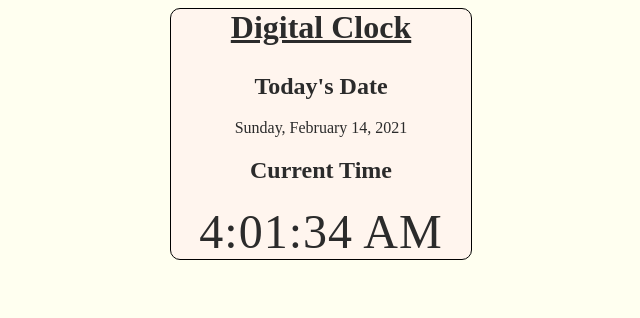
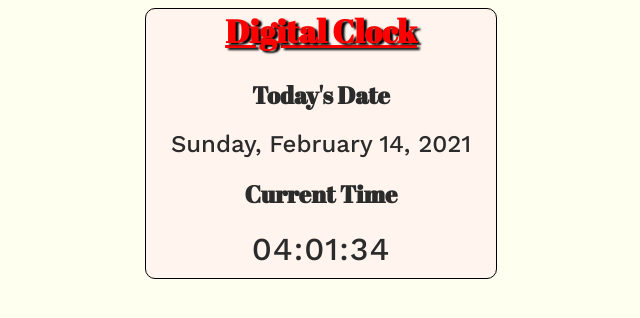
Before and after one commit to BryanGK/digital_clock, a plain HTML site: page index.html in a window 1280 px wide. Shown: the whole page, without its empty margins (319-959 px from the left). Drawn offline with nearby package versions, Linux system fonts and the light colour scheme.

Commit message:
Final copy for review.

```diff
--- a/index.html
+++ b/index.html
@@ -5,6 +5,10 @@
         <meta charset="UTF-8">
         <meta http-equiv="X-UA-Compatible" content="IE=edge">
         <meta name="viewport" content="width=device-width, initial-scale=1.0">
+        <link rel="preconnect" href="https://fonts.gstatic.com">
+        <link href="https://fonts.googleapis.com/css2?family=Work+Sans:wght@500&display=swap" rel="stylesheet">
+        <link rel="preconnect" href="https://fonts.gstatic.com">
+        <link href="https://fonts.googleapis.com/css2?family=Abril+Fatface&display=swap" rel="stylesheet">
         <link rel="stylesheet" href="style.css">
         <title>Digital Clock</title>
     </head>
--- a/script.js
+++ b/script.js
@@ -98,24 +98,9 @@ function clock() {
     const minutes = timeNow.getMinutes();
     const seconds = timeNow.getSeconds();
     currentTime.innerHTML =
-        `${checkHour(hour)}:${checkZero(minutes)}:${checkZero(seconds)} ${amPm(hour)}`;
+        `${checkZero(hour)}:${checkZero(minutes)}:${checkZero(seconds)}`;
 }
 
-function amPm(time) {
-    if (time > 12) {
-        return 'PM';
-    } else {
-        return 'AM';
-    }
-}
-
-function checkHour(time) {
-    if (time > 12) {
-        return `${time - 12}`;
-    } else {
-        return time;
-    }
-}
 function checkZero(time) {
     if (time < 10) {
         return `0${time}`;
--- a/style.css
+++ b/style.css
@@ -1,8 +1,4 @@
-* {
-    font-family: 'abril fatface';
-    text-align: center;
-    color: #2b2b2b;
-}
+
 
 body {
     background-color: ivory;
@@ -10,19 +6,38 @@ body {
 
 h1 {
     margin-top: 0;
+    font-family: 'abril fatface', Helvetica, Arial, sans-serif;
+    text-align: center;
+    color: red;
     text-decoration: underline;
     font-size: 2em;
+    text-shadow: 3px 2px 2px black;
+}
+
+h2 {
+        font-family: 'abril fatface', Helvetica, Arial, sans-serif;
 }
 
 .container {
+    padding-bottom: 10px;
+    text-align: center;
+    color: #2b2b2b;
     margin: auto;
-    width: 300px;
+    width: 350px;
     background-color: seashell;
     border: 1px solid black;
     border-radius: 10px;
 }
 
+#todays-date {
+        font-family: 'Work Sans', Helvetica, Arial, sans-serif;
+        font-weight: 500;
+        font-size: 1.5em;
+}
+
 #current-time {
+    font-family: 'Work Sans', Helvetica, Arial, sans-serif;
+    font-weight: 500;
     letter-spacing: 1px;
-    font-size: 3em;
+    font-size: 2em;
 }
```
